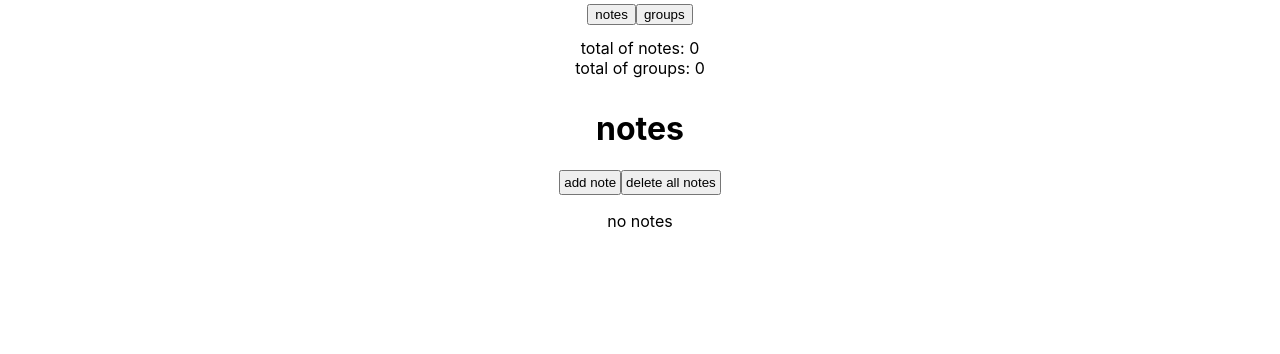
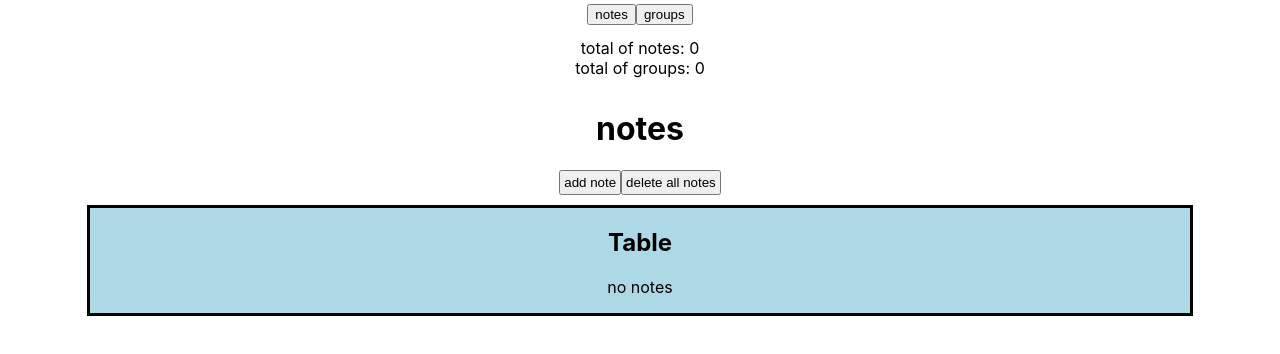
Before and after one commit to HolySpirit777/react-notes-project, a React (Create React App) app: page / in a window 1280 px wide. Both pictures are taken after a click on the button "notes". Shown: the top 354 px of the page. Built offline with nearby package versions, Linux system fonts and the light colour scheme.

Commit message:
styling 2

```diff
--- a/src/components/notes/Notes.css
+++ b/src/components/notes/Notes.css
@@ -9,3 +9,15 @@
 .notes-panel-button {
     text-align: center;
 }
+
+.notes-board {
+    width: 1100px;
+    background: lightblue;
+    display: inline-block;
+    border: solid;
+    margin: 10px;
+}
+
+.notes-board-parent {
+    text-align: center;
+}
--- a/src/components/notes/Notes.js
+++ b/src/components/notes/Notes.js
@@ -121,6 +121,11 @@ const Notes = props => {
 
         {filterBy}
 
+
+        <div className="notes-board-parent">
+
+        <div className="notes-board">
+        <h2>Table</h2>
         {props.notes.length > 0 ? props.notes.map(note => <Note
                 key={note.key}
                 idNote={note.key}
@@ -136,6 +141,11 @@ const Notes = props => {
                 addToGroup={props.addToGroup}
                 />
         ) : <p className="notes-text">no notes</p>}
+        </div>
+        </div>
+
+
+
 
     </div>
 
```
